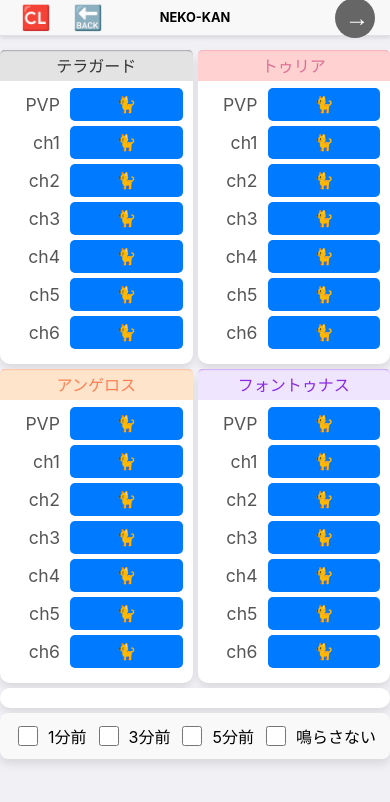
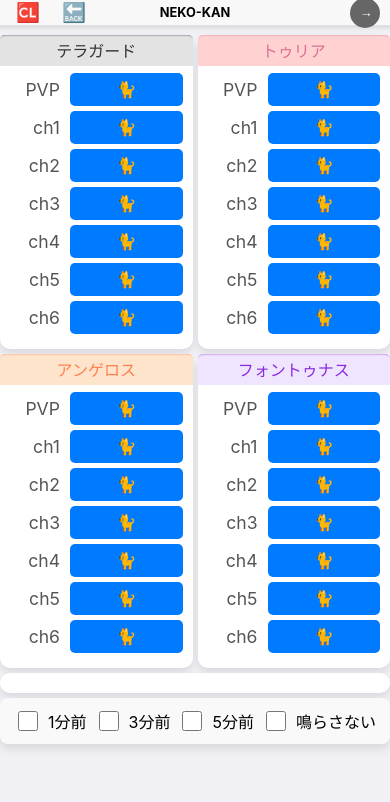
Before and after one commit to n416/hit-nekokan, a website with bundled scripts: page index.html in a window 390 px wide. Built offline with nearby package versions, Linux system fonts and the light colour scheme.

Commit message:
スマホデザイン修正

```diff
--- a/style.css
+++ b/style.css
@@ -608,7 +608,7 @@ body {
         border-top: none;
     }
     .container {
-        margin-top: 50px;
+        margin-top: 35px;
     }
     .area-title {
         font-size: 1rem;
@@ -668,4 +668,16 @@ body {
     .header .title {
         font-size: 0.8rem;
     }
+    .confirm-btn, .back-btn {
+        width: 30px;
+        height: 30px;
+        line-height: 0.5rem;
+        font-size: 0.8em;
+    }
+    .header-btn{
+        font-size: 1.2rem;
+    }
+    .header {
+        padding: 5px;
+    }
 }
```
